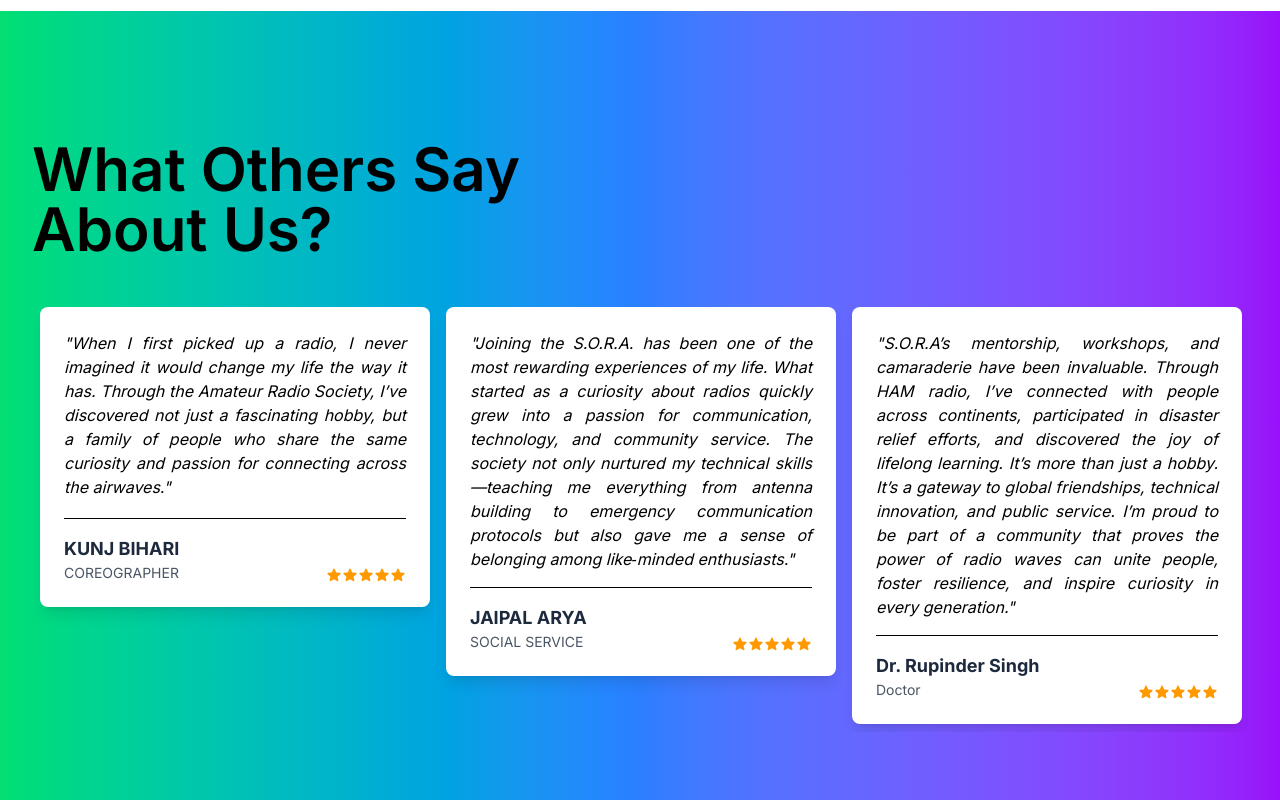
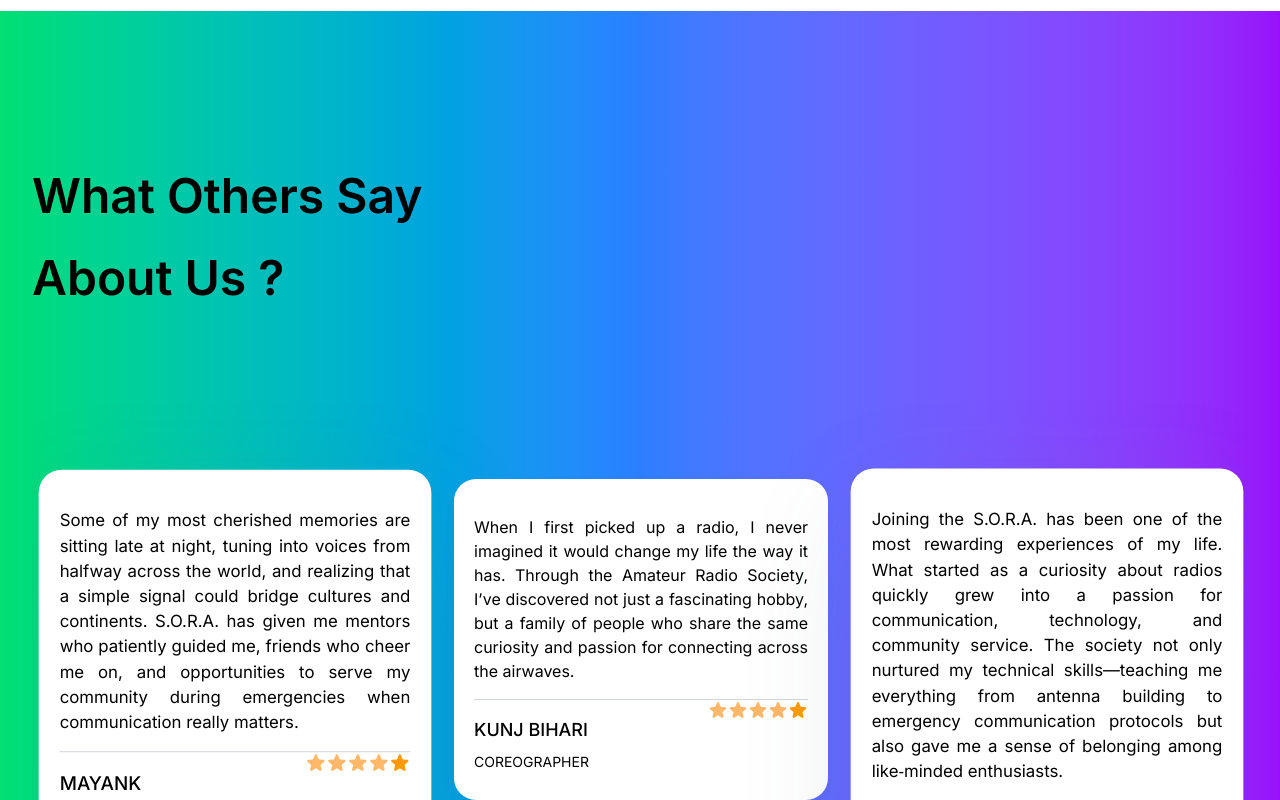
Before and after one commit to sorapatna/SORA-WEBSITE, a Next.js app: page / in a window 1280 px wide. Shown: the part 7960-8760 px from the top of the page. Built offline with nearby package versions, Linux system fonts and the light colour scheme.

Commit message:
Update Testimonial.tsx

```diff
--- a/components/Testimonial.tsx
+++ b/components/Testimonial.tsx
@@ -1,11 +1,17 @@
-"use client";
+"use client"
 
-import React, { useState, useEffect } from "react";
+import React, { Component } from "react";
 import { StarIcon } from '@heroicons/react/24/solid';
 import Slider from "react-slick";
 
+// CAROUSEL DATA
 
-// Testimonial Data
+interface DataType {
+    profession: string;
+    comment: string;
+    name: string;
+}
+
 const postData: DataType[] = [
     {
         name: "MURARI SINHA",
@@ -34,45 +40,73 @@ const postData: DataType[] = [
     },
 ]
 
-const Testimonials: React.FC = () => {
-  const [slidesToShow, setSlidesToShow] = useState(3);
+// CAROUSEL SETTINGS
 
-  useEffect(() => {
-    const handleResize = () => {
-      const width = window.innerWidth;
-      setSlidesToShow(width >= 1200 ? 3 : width >= 800 ? 2 : 1);
-    };
-    handleResize();
-    window.addEventListener("resize", handleResize);
-    return () => window.removeEventListener("resize", handleResize);
-  }, []);
 
+export default class MultipleItems extends Component {
+  render() {
     const settings = {
-    dots: false, infinite: true, slidesToShow, slidesToScroll: 1,
-    arrows: false, autoplay: true, speed: 500, cssEase: "linear",
+      dots: false,
+      infinite: true,
+      slidesToShow: 3,
+      slidesToScroll: 1,
+      arrows: false,
+      autoplay: true,
+      speed: 500,
+      autoplaySpeed: 5000,
+      cssEase: "linear",
+      responsive: [
+        {
+          breakpoint: 1200,
+          settings: { slidesToShow: 3, slidesToScroll: 1 },
+        },
+        {
+          breakpoint: 800,
+          settings: { slidesToShow: 2, slidesToScroll: 1 },
+        },
+        {
+          breakpoint: 600,
+          settings: { slidesToShow: 1, slidesToScroll: 1 },
+        },
+      ],
     };
 
     return (
-    <div className="bg-linear-to-r from-green-400 via-blue-500 to-purple-600 pt-20 pb-10 sm:py-32" id="testimonial">
-      <div className="mx-auto max-w-7xl px-4 lg:px-8">
-        <h2 className="text-4xl md:text-6xl text-black text-center md:text-start font-semibold mb-10">
-          What Others Say <br className="hidden md:block" /> About Us?
+      <div
+        className="bg-linear-to-r from-green-400 via-blue-500 to-purple-600 pt-40 pb-10 sm:pb-32 lg:py-32"
+        id="testimonial"
+      >
+        <div className="mx-auto max-w-7xl sm:py-4 lg:px-8">
+          <h2 className="leading-20.5 text-6xl text-black md:text-5xl text-center md:text-start font-semibold">
+            What Others Say <br /> About Us ?
           </h2>
-        <Slider {...settings} key={slidesToShow}>
-          {postData.map((item, i) => (
-            <div key={i} className="p-2">
-              <div className="bg-white p-6 rounded-lg shadow-lg hover:scale-105 transition-transform min-h-[300px] flex flex-col justify-between">
-                <p className="text-base text-justify text-black mb-4 italic">"{item.comment}"</p>
+          <Slider {...settings}>
+            {postData.map((items, i) => (
+              <div key={i}>
+                <div
+                  className={`bg-white m-4 p-5 my-40 overflow-hidden rounded-lg shadow-lg transition-transform duration-300 hover:scale-110 hover:shadow-2xl relative ${
+                    i % 2 ? "middleDiv" : "testimonial-shadow"
+                  }`}
+                >
+                  <h3 className="text-base text-justify font-normal text-black my-4">
+                    {items.comment}
+                  </h3>
+                  <hr className="border-gray-300" />
+                  <div className="flex justify-between">
                     <div>
-                  <hr className="mb-4" />
-                  <div className="flex justify-between items-end">
-                    <div>
-                      <h3 className="text-lg font-bold text-slate-800">{item.name}</h3>
-                      <p className="text-sm text-gray-600">{item.profession}</p>
+                      <h4 className="text-lg font-medium text-shadow-slate-400 pt-4 pb-2">
+                        {items.name}
+                      </h4>
+                      <h4 className="text-sm font-normal text-black pb-2">
+                        {items.profession}
+                      </h4>
                     </div>
-                    <div className="flex text-amber-500">
-                      {[...Array(5)].map((_, j) => <StarIcon key={j} className="w-4 h-4" />)}
-                    </div>
+                    <div className="flex">
+                      <StarIcon className="w-5 h-5 text-orange-300" />
+                      <StarIcon className="w-5 h-5 text-orange-300" />
+                      <StarIcon className="w-5 h-5 text-orange-300" />
+                      <StarIcon className="w-5 h-5 text-orange-300" />
+                      <StarIcon className="w-5 h-5 text-amber-500" />
                     </div>
                   </div>
                 </div>
@@ -82,6 +116,5 @@ const Testimonials: React.FC = () => {
         </div>
       </div>
     );
-};
-
-export default Testimonials;
+  }
+}
```
Lines whose indentation alone changed are shown as unchanged.
